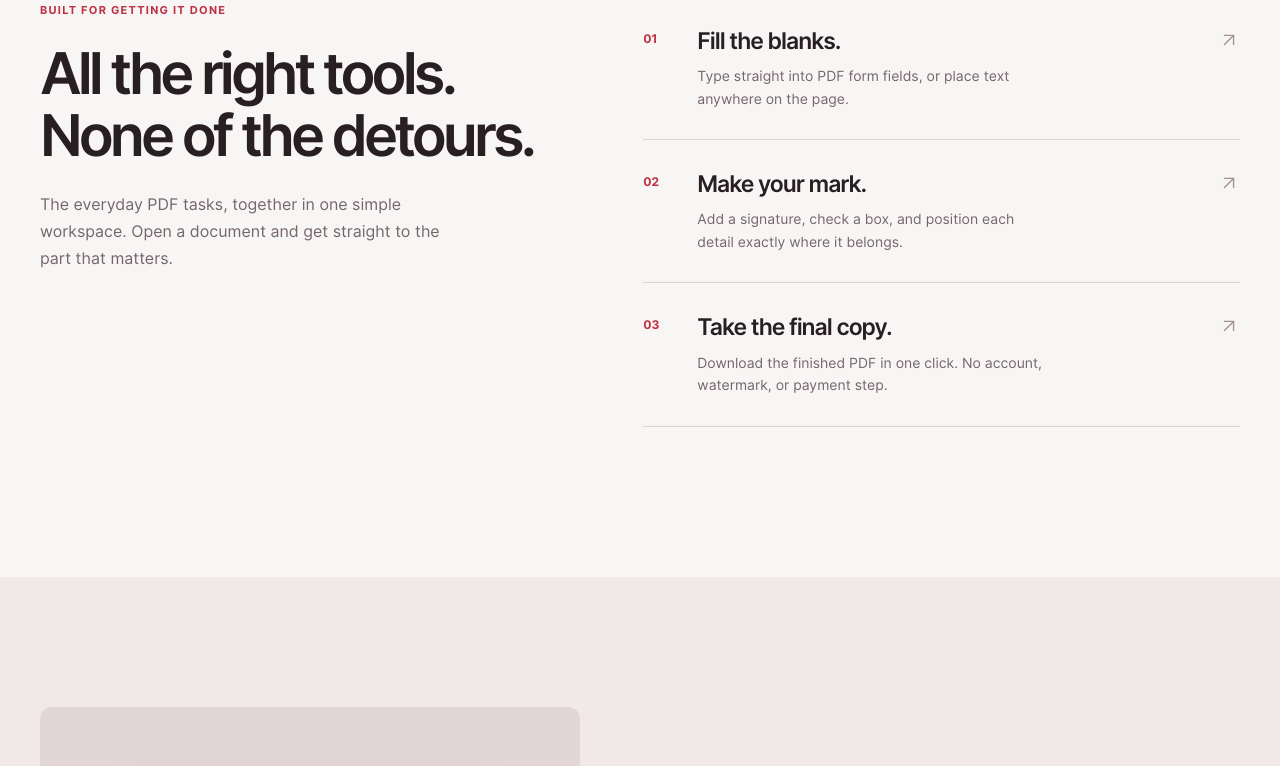
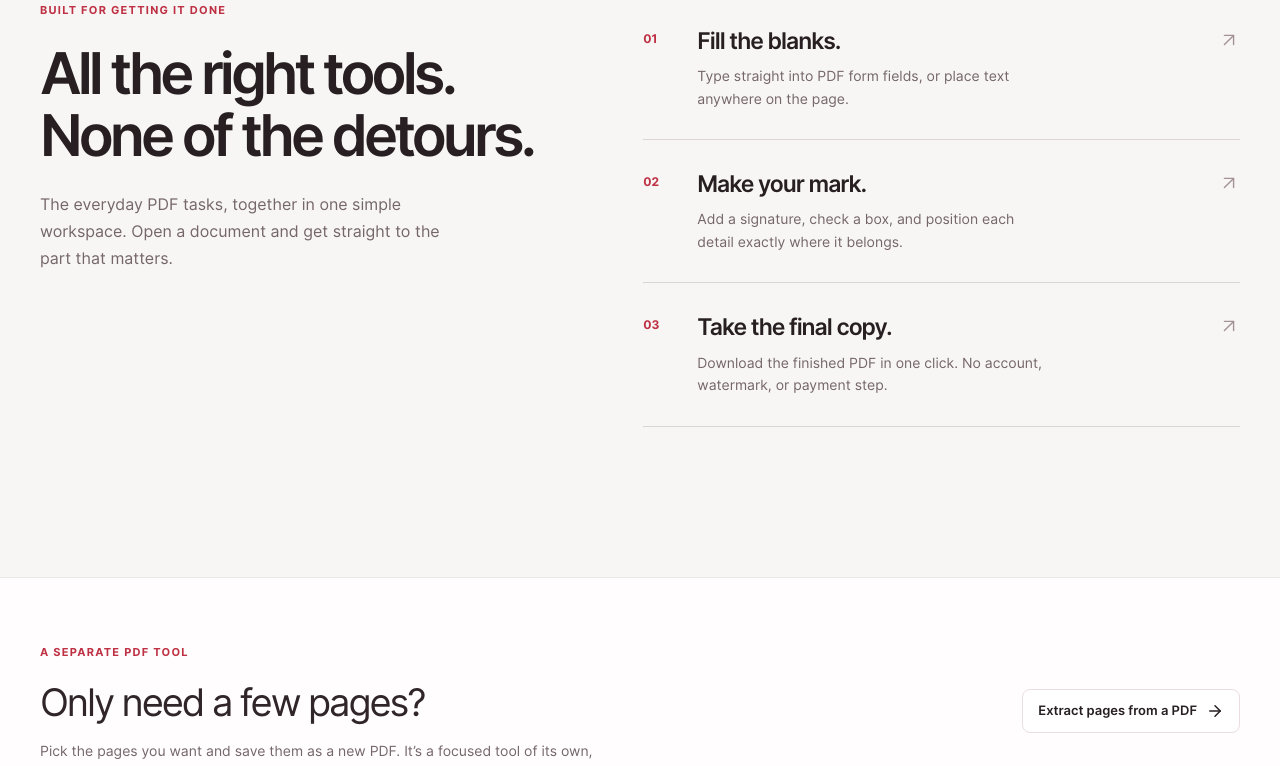
Before and after one commit to Asipita/pdfetti, a Next.js app: page / in a window 1280 px wide. Shown: the part 2000-2766 px from the top of the page. Built offline with nearby package versions, Linux system fonts and the light colour scheme; no server answers.

Commit message:
feat(site): surface page extraction tool

```diff
--- a/src/app/page.tsx
+++ b/src/app/page.tsx
@@ -51,6 +51,7 @@ export default function Home() {
             <nav aria-label="Main navigation">
               <a href="#features">Features</a>
               <a href="#privacy">Privacy</a>
+              <Link href="/extract-pdf-pages/">Extract pages</Link>
               <a href={repositoryUrl} target="_blank" rel="noopener noreferrer">
                 GitHub
               </a>
@@ -160,6 +161,19 @@ export default function Home() {
             </div>
           </section>
 
+          <section className="home-separate-tool" aria-labelledby="home-separate-title">
+            <div className="container home-separate-tool-inner">
+              <div>
+                <span className="home-kicker">A SEPARATE PDF TOOL</span>
+                <h2 id="home-separate-title">Only need a few pages?</h2>
+                <p>Pick the pages you want and save them as a new PDF. It’s a focused tool of its own, separate from the PDF editor.</p>
+              </div>
+              <Link href="/extract-pdf-pages/" className="home-separate-tool-link">
+                Extract pages from a PDF <ArrowRight size={18} aria-hidden="true" />
+              </Link>
+            </div>
+          </section>
+
           <section className="home-privacy" id="privacy">
             <div className="container home-privacy-grid">
               <div className="home-privacy-art" aria-hidden="true">
@@ -219,6 +233,7 @@ export default function Home() {
           <nav aria-label="Footer">
             <Link href="/privacy/">Privacy</Link>
             <Link href="/editor/">Editor</Link>
+            <Link href="/extract-pdf-pages/">Extract pages</Link>
             <a href={repositoryUrl} target="_blank" rel="noopener noreferrer">GitHub</a>
           </nav>
         </div>
--- a/src/app/sitemap.ts
+++ b/src/app/sitemap.ts
@@ -5,5 +5,6 @@ export default function sitemap(): MetadataRoute.Sitemap {
   return [
     { url: base, changeFrequency: "monthly", priority: 1 },
     { url: `${base}/privacy/`, changeFrequency: "yearly", priority: 0.3 },
+    { url: `${base}/extract-pdf-pages/`, changeFrequency: "monthly", priority: 0.8 },
   ];
 }
--- a/src/styles/marketing.css
+++ b/src/styles/marketing.css
@@ -271,6 +271,57 @@
   background: #f8f6f5;
   color: #271f22;
   padding: 145px 0 150px;
+}
+
+.home-separate-tool {
+  padding: 60px 0;
+  border-top: 1px solid #eee7e8;
+  border-bottom: 1px solid #eee7e8;
+  background: #fffdfd;
+}
+
+.home-separate-tool-inner {
+  display: flex;
+  align-items: center;
+  justify-content: space-between;
+  gap: 32px;
+}
+
+.home-separate-tool h2 {
+  margin: 12px 0 8px;
+  color: #302629;
+  font-size: clamp(28px, 3vw, 38px);
+  letter-spacing: -0.055em;
+}
+
+.home-separate-tool p {
+  max-width: 570px;
+  margin: 0;
+  color: var(--muted-foreground);
+  font-size: 14px;
+  line-height: 1.65;
+}
+
+.home-separate-tool-link {
+  display: inline-flex;
+  align-items: center;
+  justify-content: center;
+  gap: 9px;
+  flex: none;
+  min-height: 44px;
+  padding: 0 15px;
+  border: 1px solid #eadde0;
+  border-radius: 8px;
+  background: white;
+  color: var(--foreground);
+  font-size: 13px;
+  font-weight: 600;
+  text-decoration: none;
+}
+
+.home-separate-tool-link:hover {
+  border-color: var(--primary);
+  color: var(--primary);
 }
 
 .home-features-grid {
@@ -659,6 +710,11 @@
     flex-direction: column;
   }
 
+  .home-separate-tool-inner {
+    align-items: flex-start;
+    flex-direction: column;
+  }
+
   .home-closing h2 {
     font-size: clamp(50px, 11vw, 76px);
   }
```
